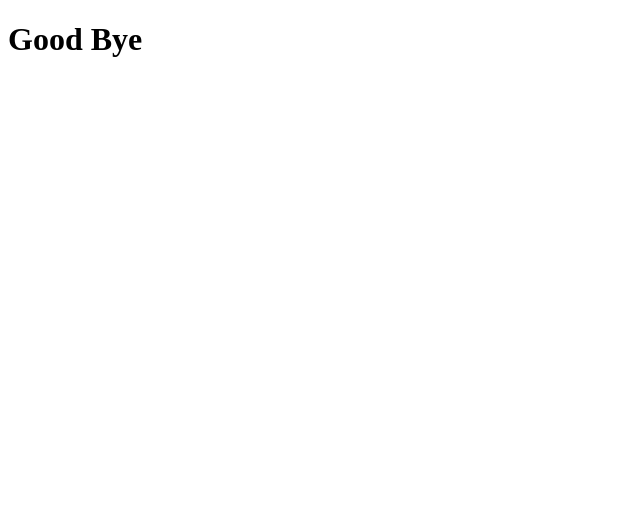
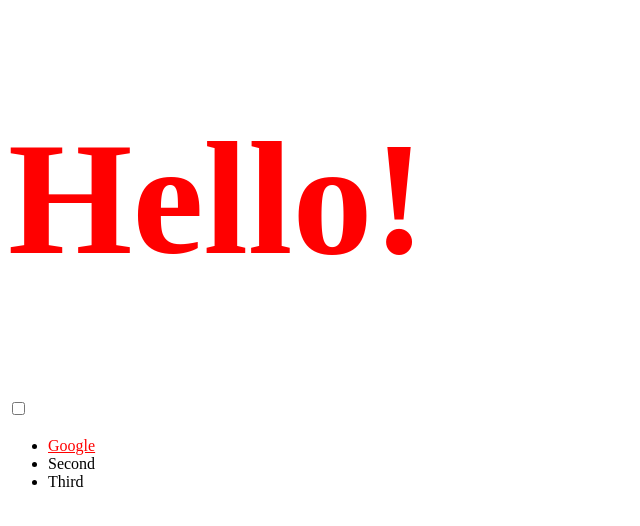
Before and after one commit to RebekahFigueroa/projects, a plain HTML site: page DOM/index.html in a window 1280 px wide. Shown: the whole page, without its empty margins (0-640 px from the left). Drawn offline with Linux system fonts and the light colour scheme.

Commit message:
learning document object method

```diff
--- a/DOM/index.html
+++ b/DOM/index.html
@@ -9,7 +9,20 @@
 
     </head>
     <body>
+
         <h1>Hello!</h1>
+
+        <input type="checkbox">
+
+        <button style="color:red;">Click Me</button>
+
+        <ul>
+            <li class="list">
+                <a href="https://www.google.com">Google</a>
+            </li>
+            <li class="list">Second</li>
+            <li class="list">Third</li>
+        </ul>
 
     <script src="script.js" charset="utf-8"> </script>
     </body>
--- a/DOM/script.js
+++ b/DOM/script.js
@@ -1,2 +1,15 @@
 
-document.querySelector("h1").innerHTML = "Good Bye";
+//playing around w/ Javascript to learn DOM
+document.querySelector("li a").style.color="red";
+
+document.querySelector("h1").style.color="red";
+
+document.querySelector("h1").style.fontSize="10rem";
+
+document.querySelector("button").style.backgroundColor="yellow";
+
+// class list practice
+
+document.querySelector("button").classList.add("invisible");
+
+document.querySelector("h1").classList.add("huge");
--- a/DOM/styles.css
+++ b/DOM/styles.css
@@ -0,0 +1,11 @@
+
+/* practicing class lists */
+.invisible {
+    visibility: hidden;
+}
+
+.huge {
+    font-size: 10rem;
+    color: red;
+    font-weight: bold;
+}
```
